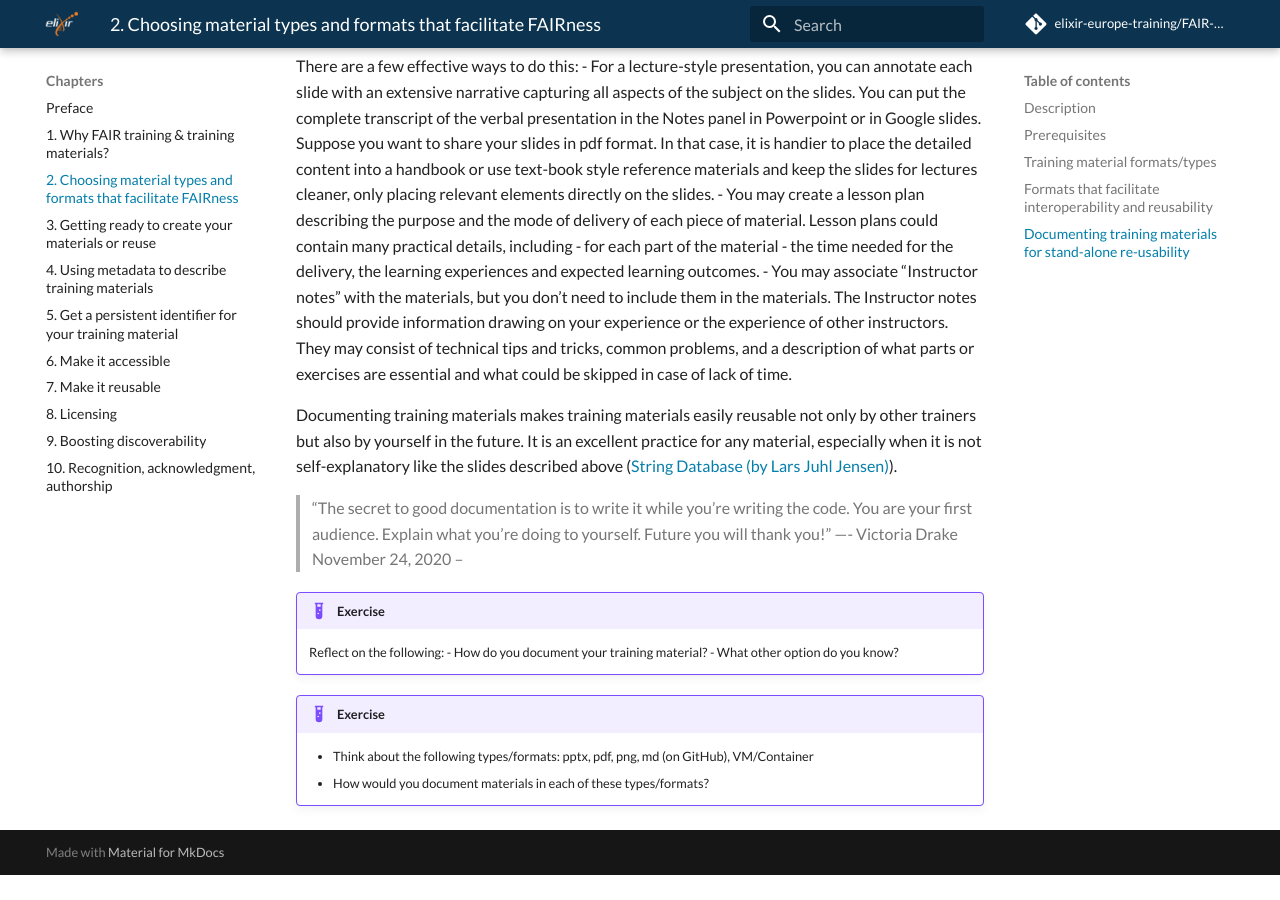
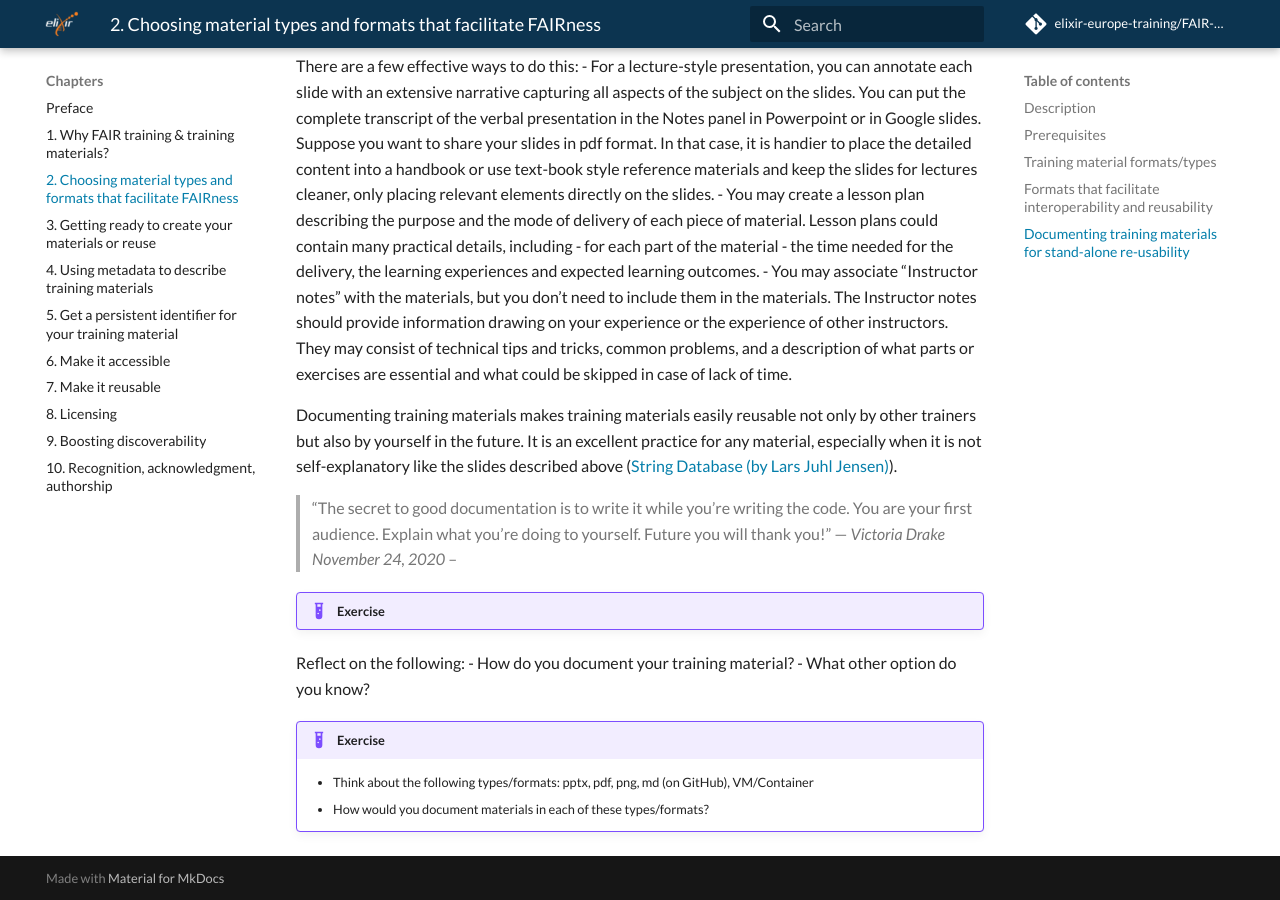
Before and after one commit to elixir-europe-training/ELIXIR-TrP-FAIR-training-handbook, an MkDocs documentation site: the page built from docs/chapters/chapter_02.md, in a window 1280 px wide and 900 px high, scrolled down 3500 px. Built offline with MkDocs 1.6.1 and Material for MkDocs 9.7.7, drawn with Linux system fonts in a browser that asks for light colours; comment, search, counter and statistics services are not loaded; before the commit the page ends 4375 px from its top, so only the background shows below that.

```diff
--- a/docs/chapters/chapter_02.md
+++ b/docs/chapters/chapter_02.md
@@ -107,11 +107,11 @@ There are a few effective ways to do this:
 
  Documenting training materials makes training materials easily reusable not only by other trainers but also by yourself in the future. It is an excellent practice for any material, especially when it is not self-explanatory like the slides described above ([String Database (by Lars Juhl Jensen)](https://www.slideshare.net/larsjuhljensen/the-string-database)).
 
- > "The secret to good documentation is to write it while you're writing the code. You are your first audience. Explain what you're doing to yourself. Future you will thank you!" —- Victoria Drake November 24, 2020 –
+ > "The secret to good documentation is to write it while you're writing the code. You are your first audience. Explain what you're doing to yourself. Future you will thank you!" — *Victoria Drake November 24, 2020* –
 
 !!! example "Exercise"
 
-     Reflect on the following:
+Reflect on the following:
      - How do you document your training material?
      - What other option do you know?
 
```
